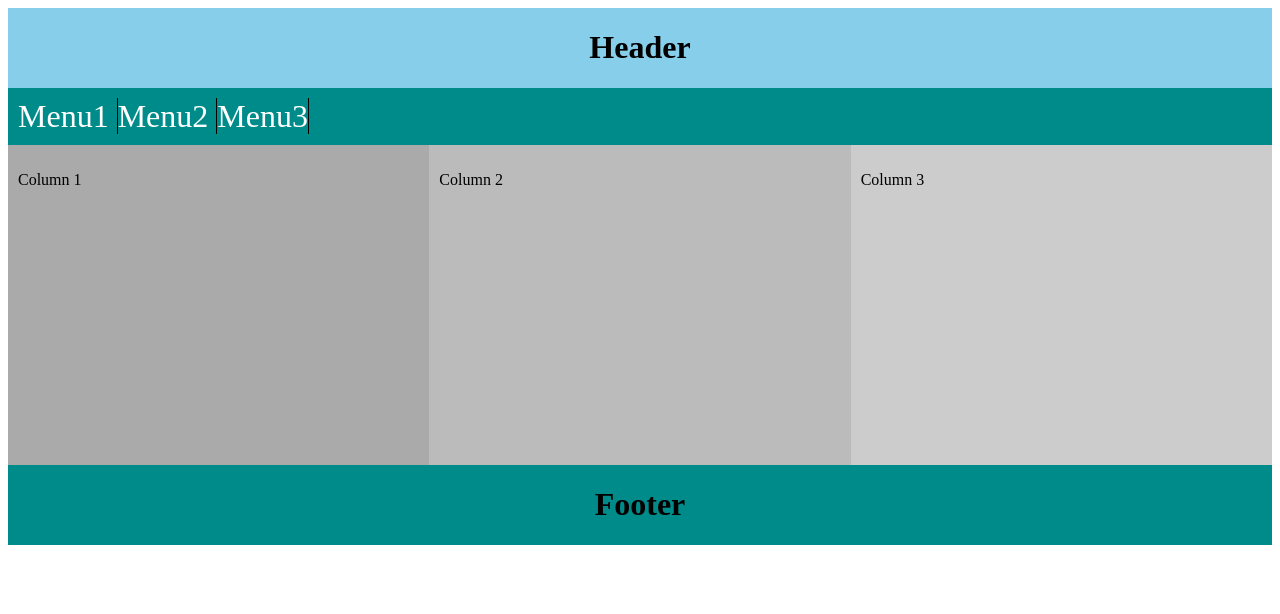
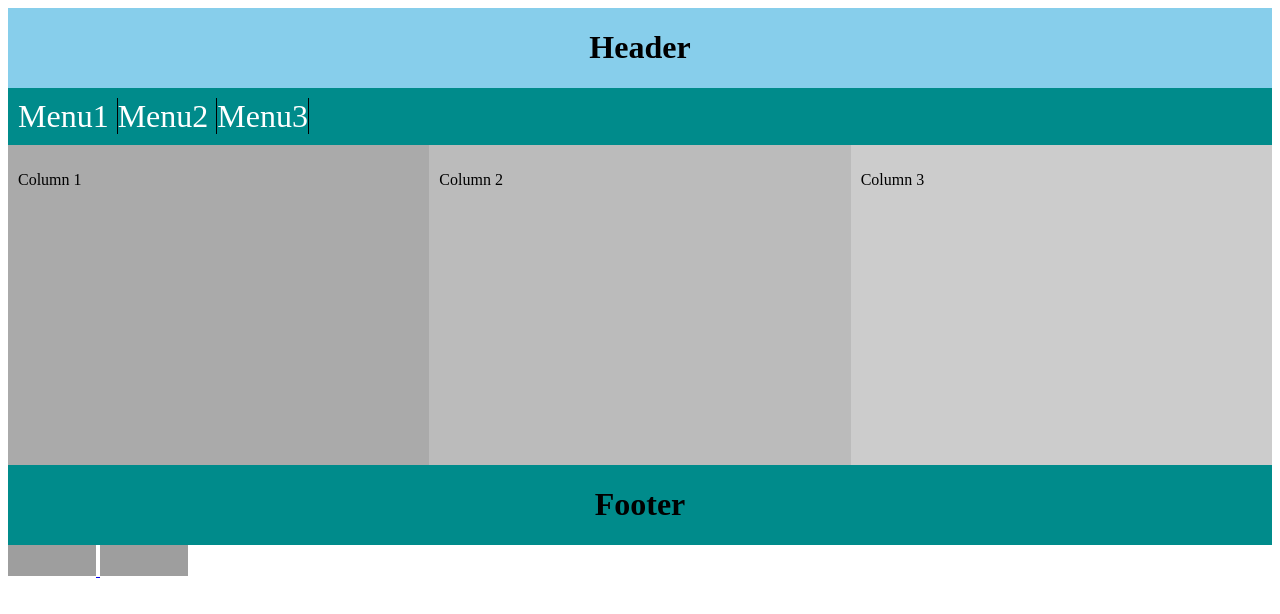
Before and after one commit to ayaleneh/WAP_HomeWork3, a plain HTML site: page index.html in a window 1280 px wide. Drawn offline with Linux system fonts and the light colour scheme; grey boxes are pictures that could not be loaded.

Commit message:
homework3

```diff
--- a/index.html
+++ b/index.html
@@ -3,7 +3,7 @@
 <head>
  <meta charset="utf-8"/>
     <title>Responsive Design</title>
-    <link href="style.css" rel="stylesheet"/>
+    <link href="style.css" rel="stylesheet" />
 </head>
 <body>
     <div id="container">
@@ -24,7 +24,22 @@
             <h1>Footer</h1>
         </div>
 
+
+        <div>
+            <a href="https://validator.w3.org/nu/?doc=https://ayaleneh.github.io/WAP_HomeWork3/">
+                <img src="https://manalabs.org/img/w3c-html.png"
+                     alt="Valid HTML 5!" height="31" width="88" />
+            </a>
+
+            <a href="http://jigsaw.w3.org/css-validator/validator?uri=https://ayaleneh.github.io/WAP_HomeWork3/ ">
+                <img style="border:0;width:88px;height:31px"
+                     src="http://jigsaw.w3.org/css-validator/images/vcss"
+                     alt="Valid CSS!" />
+            </a>
+        </div>
     </div>
+
+
 
 </body>
 </html>
```
